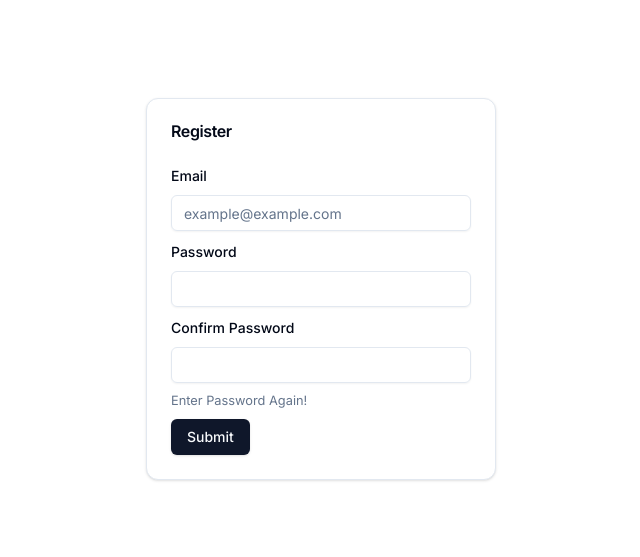
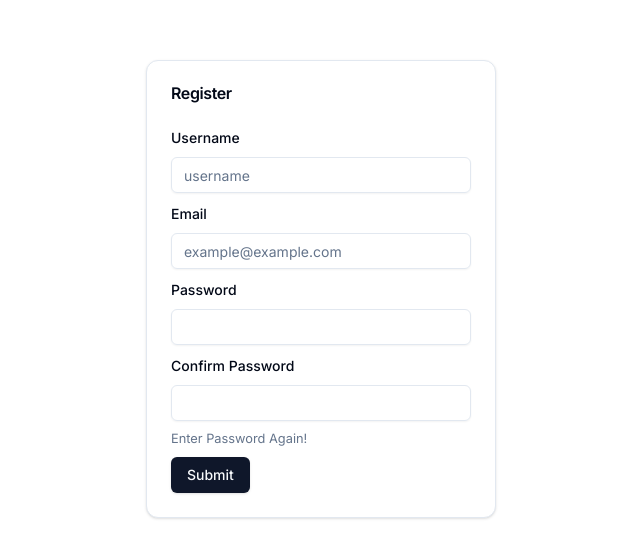
Before and after one commit to hsingyingli/note-manager-frontend, a Next.js app: page /register in a window 1280 px wide. Shown: the part 111-668 px from the top of the page, without its empty margins (319-959 px from the left). Built offline with nearby package versions, Linux system fonts and the light colour scheme.

Commit message:
feat: register form add username field

```diff
--- a/src/app/(auth)/register/_components/Form.tsx
+++ b/src/app/(auth)/register/_components/Form.tsx
@@ -15,9 +15,10 @@ import {
   FormMessage,
 } from "@/components/ui/form"
 import { Input } from "@/components/ui/input"
-import { emailValidation, passwordValidation } from "@/lib/validation"
+import { emailValidation, passwordValidation, usernameValidation } from "@/lib/validation"
 
 const formSchema = z.object({
+  username: usernameValidation,
   email: emailValidation,
   password: passwordValidation,
   confirm: passwordValidation}).refine((data) => data.password === data.confirm, {
@@ -31,7 +32,8 @@ const RegisterForm = () => {
   const form = useForm<z.infer<typeof formSchema>>({
     resolver: zodResolver(formSchema),
     defaultValues: {
-      email: "",
+      username: '',
+      email: '',
       password: '',
       confirm: '',
     },
@@ -45,6 +47,19 @@ const RegisterForm = () => {
   return (
     <Form {...form}>
       <form onSubmit={form.handleSubmit(onSubmit)} className="space-y-2">
+        <FormField
+          control={form.control}
+          name="username"
+          render={({ field }) => (
+            <FormItem>
+              <FormLabel>Username</FormLabel>
+              <FormControl>
+                <Input type="text" placeholder="username" {...field} />
+              </FormControl>
+              <FormMessage />
+            </FormItem>
+          )}
+        />
         <FormField
           control={form.control}
           name="email"
```
